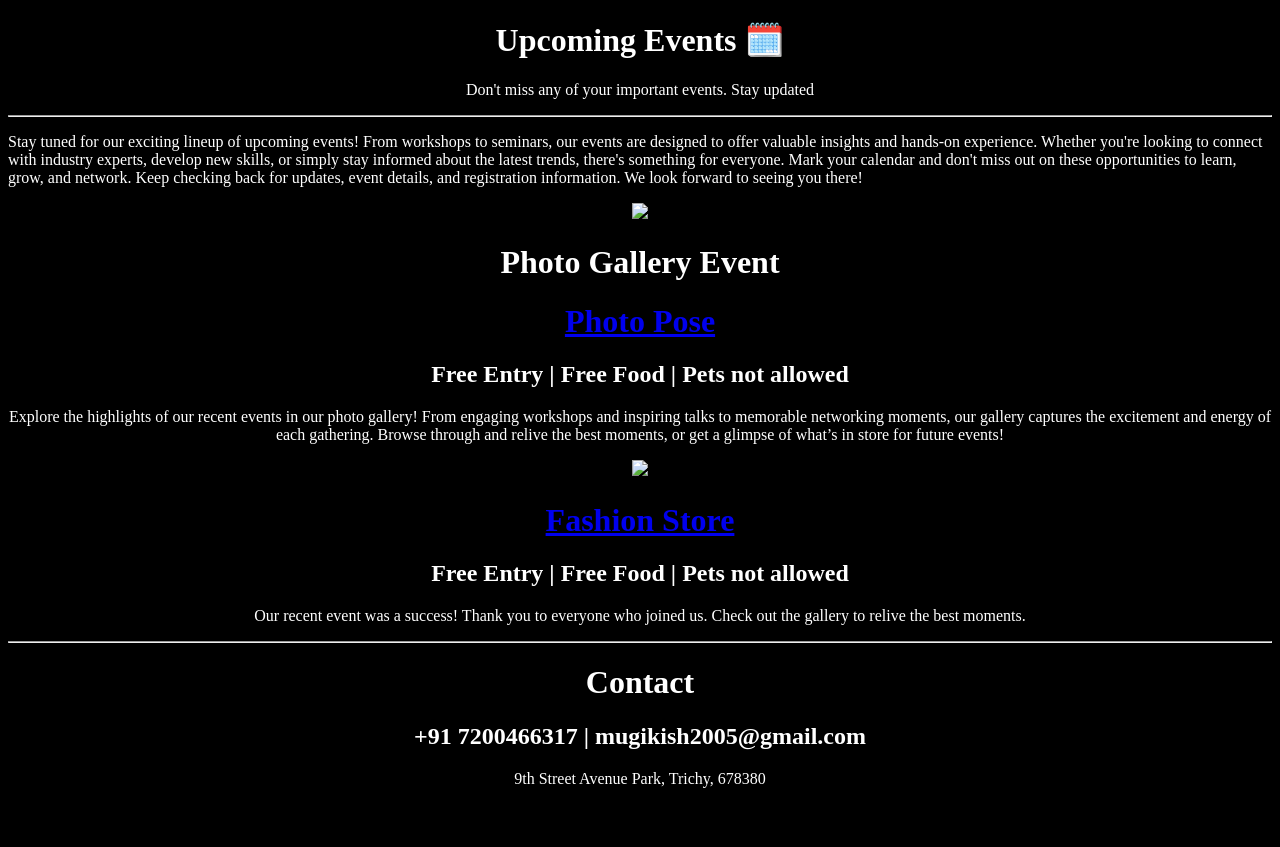
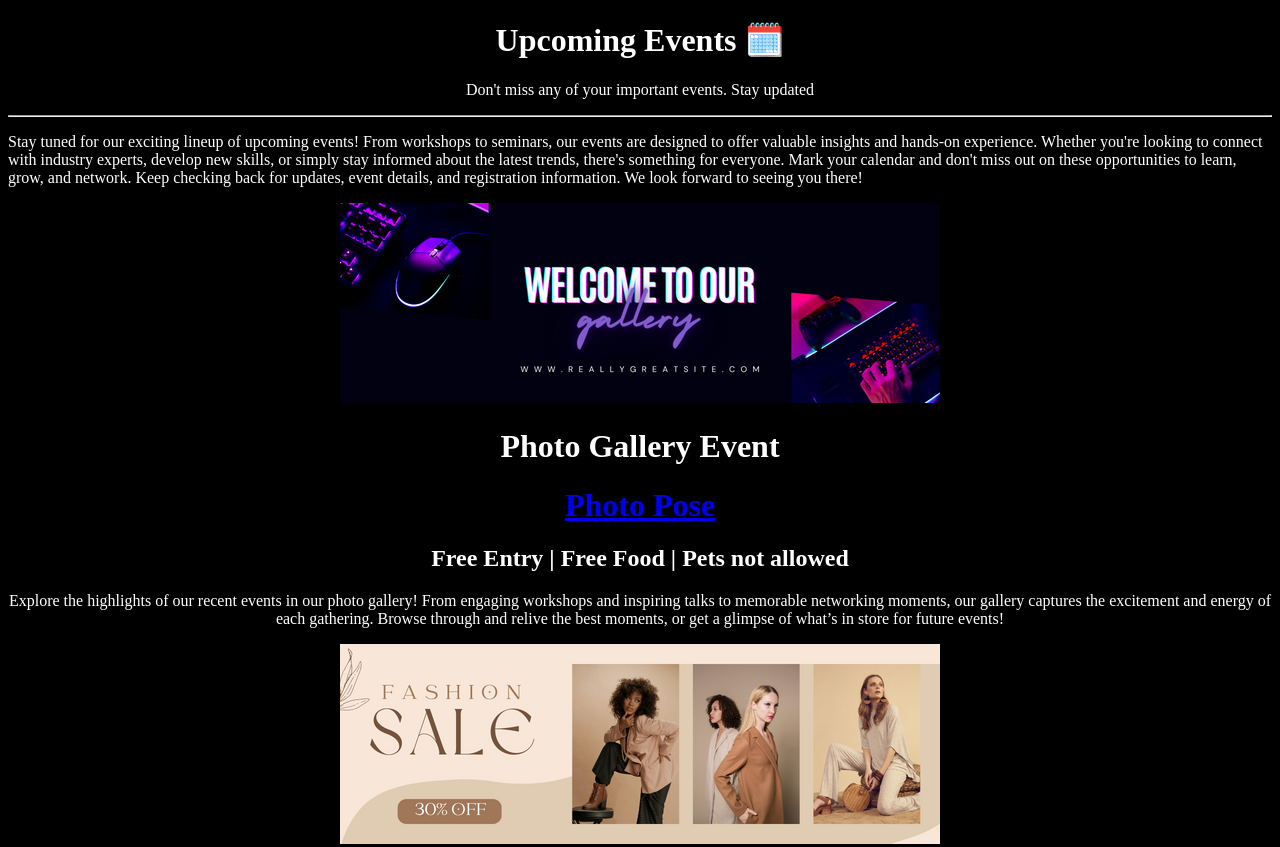
Before and after one commit to KishoreV04/Event-Website, a plain HTML site: page index.html in a window 1280 px wide. Shown: the top 847 px of the page. Before the commit the page ends 804 px from the top, so only its background shows below. Drawn offline with Linux system fonts and the light colour scheme.

Commit message:
Update index.html

```diff
--- a/index.html
+++ b/index.html
@@ -19,7 +19,7 @@
     </p>
 
     <center>
-    <img src="img/event1.png">
+    <img src="event1.png">
     <h1>Photo Gallery Event</h1>
     <h1>
         <a href="https://unsplash.com/s/photos/pose">Photo Pose</a>
@@ -29,7 +29,7 @@
     </center>
 
     <center>
-        <img src="img/event2.png">
+        <img src="event2.png">
         <h1>
             <a href="https://www.myntra.com/">Fashion Store</a>
         </h1>
```
